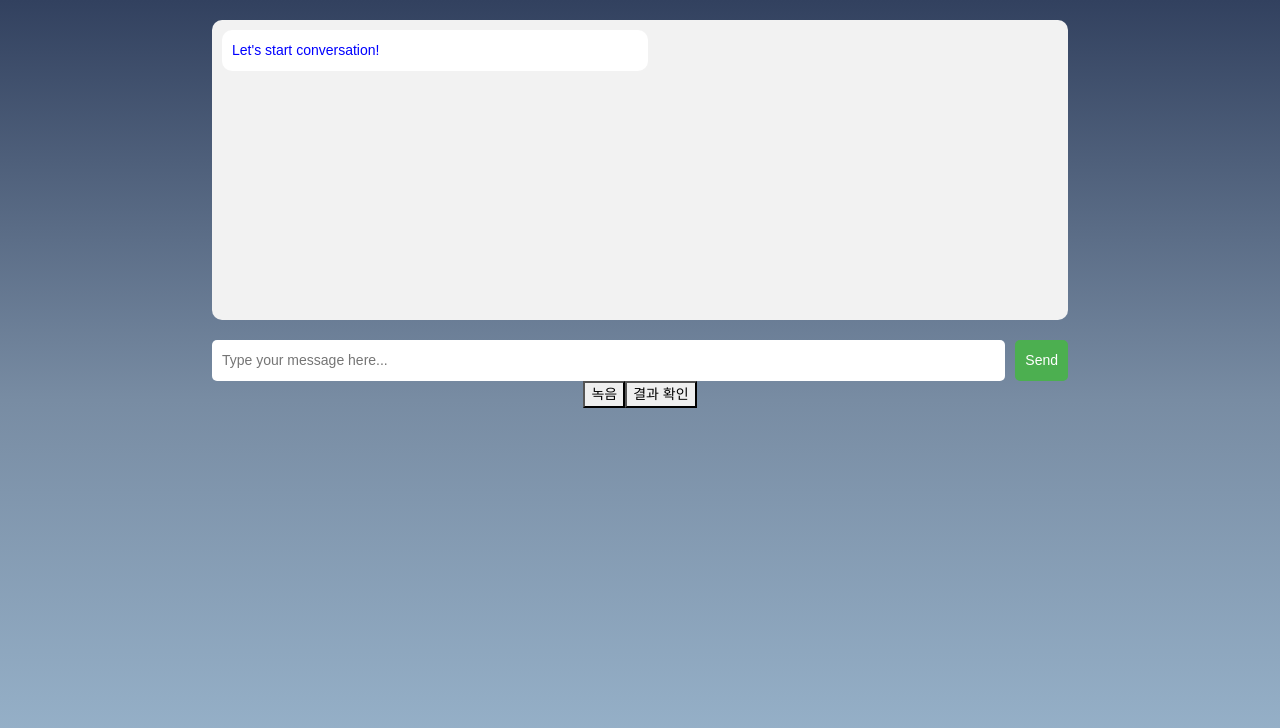
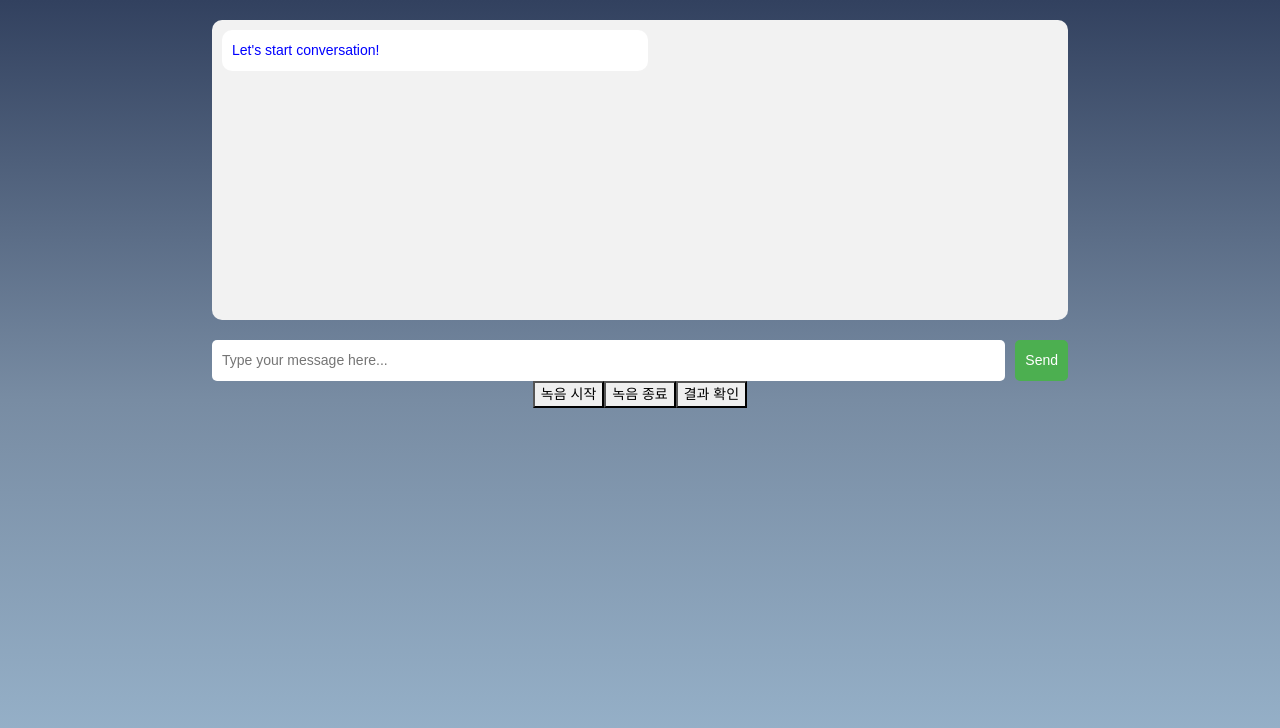
Before and after one commit to AstroHyo/Tutor-App, a React (Create React App) app in the folder frontend/tutorapp/: page /chatWithTutor in a window 1280 px wide. Shown: the top 728 px of the page. Built offline with nearby package versions, Linux system fonts and the light colour scheme.

Commit message:
(FE) Record start and end

```diff
--- a/frontend/tutorapp/src/routes/audioRecord.js
+++ b/frontend/tutorapp/src/routes/audioRecord.js
@@ -83,7 +83,8 @@ const AudioRecord = () => {
 
   return (
     <>
-      <button onClick={onRec ? onRecAudio : offRecAudio}>녹음</button>
+      <button onClick={onRecAudio}>녹음 시작</button>
+      <button onClick={offRecAudio}>녹음 종료</button>
       <button onClick={onSubmitAudioFile}>결과 확인</button>
     </>
   );
```
